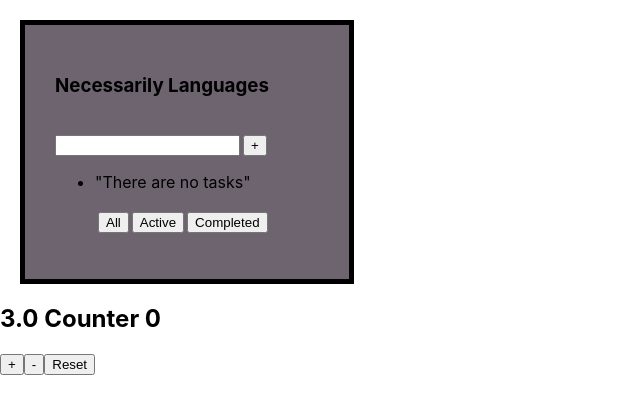
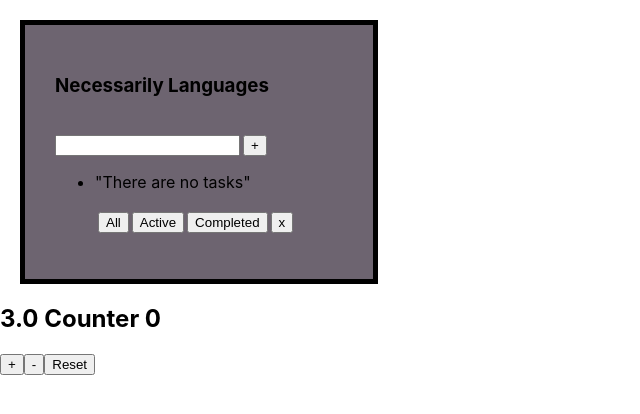
Before and after one commit to Sova42-cmd/React_Project, a React (Vite) app: page / in a window 1280 px wide. Shown: the top 414 px of the page, without its empty margins (0-640 px from the left). Built offline with nearby package versions, Linux system fonts and the light colour scheme.

Commit message:
alternative to x-button (low-key not working)

```diff
--- a/src/App.tsx
+++ b/src/App.tsx
@@ -53,7 +53,7 @@ let fullTasks:any = firstTasks
 let leftTasks:any = firstTasks.filter((element:any) => {return !element.isDone})
 let endedTasks:any = firstTasks.filter((element:any) => {return element.isDone})
 
-let removeTasks0:any = firstTasks.filter((element:any) => {return element.id !==1})
+let removeTasks0:any = firstTasks.filter((element:any) => {return element.id===0})
 // let removeTasks1:any = firstTasks.filter((element:any) => {return element.id !==2})
 // let removeTasks2:any = firstTasks.filter((element:any) => {return element.id !==3})
 // let removeTasks3:any = firstTasks.filter((element:any) => {return element.id !==4})
--- a/src/ToDoList.tsx
+++ b/src/ToDoList.tsx
@@ -23,17 +23,16 @@ function ToDoList(props: any) {
                                 return (
                                     <li key={element.id}>
                                         <input type="checkbox" checked={element.isDone}/> <span>{element.name}</span>
-                                        <button onClick={handleClick}>x</button>
                                     </li>
                                 )
                             })
                             : <li>"There are no tasks"</li>
                     }
 
-
                     <button onClick={() => {props.parent0("I'm all tasks button")}}>All</button>
                     <button onClick={() => {props.parent1("I'm active tasks")}}>Active</button>
                     <button onClick={() => {props.parent2("Random text, not relevant")}}>Completed</button>
+                    <button onClick={handleClick}>x</button>
 
                 </ul>
                 <div>
```
